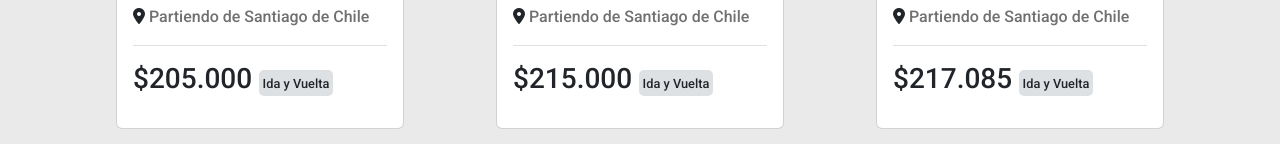
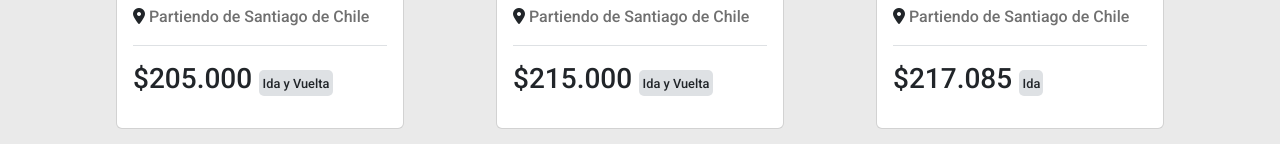
Before and after one commit to MichelleFaure/desafio4, a plain HTML site: page index.html in a window 1280 px wide. Shown: the part 422-566 px from the top of the page. Drawn offline with nearby package versions, Linux system fonts and the light colour scheme.

Commit message:
solo ida buenos aires

```diff
--- a/index.html
+++ b/index.html
@@ -94,7 +94,7 @@
                         </div>
                         <div class="pt-3 card_price">
                             <h3>$217.085</h3>
-                            <p>Ida y Vuelta</p>
+                            <p>Ida</p>
                         </div>
                     </div>
                 </div>
```
